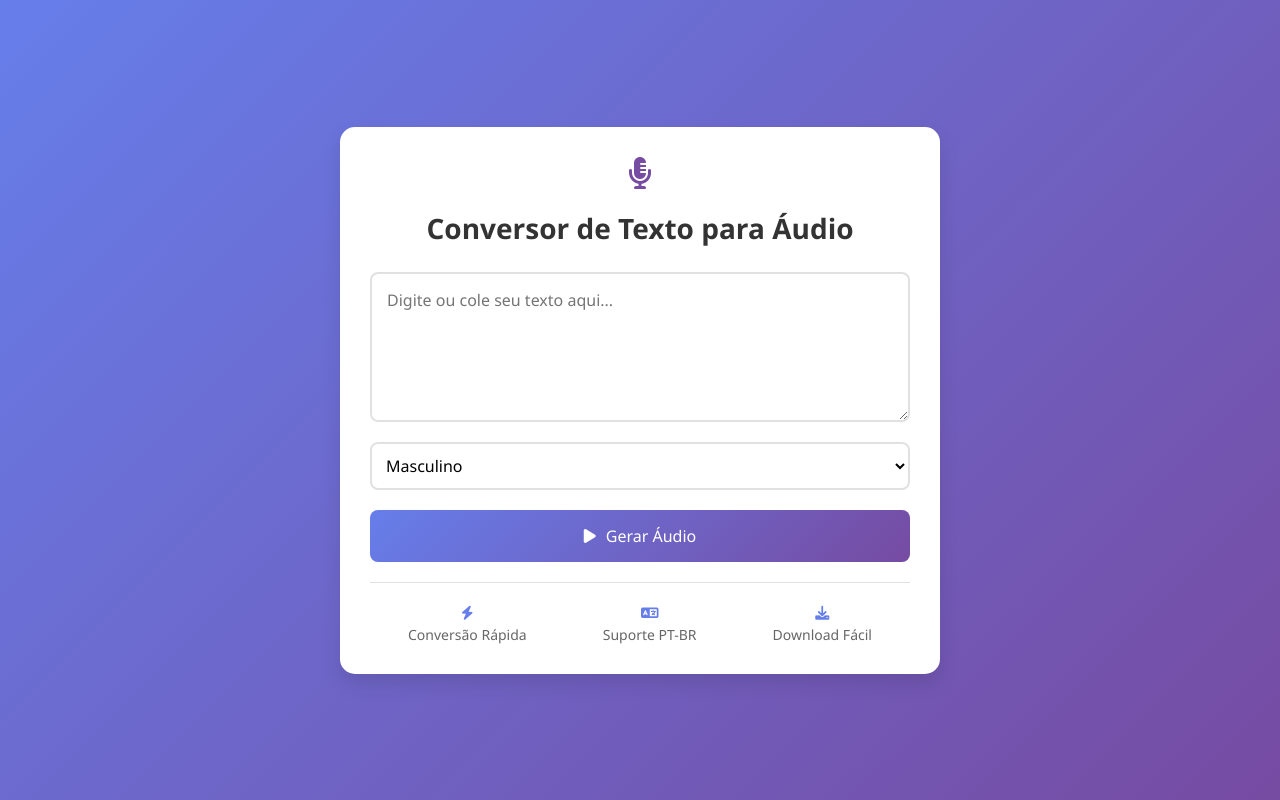
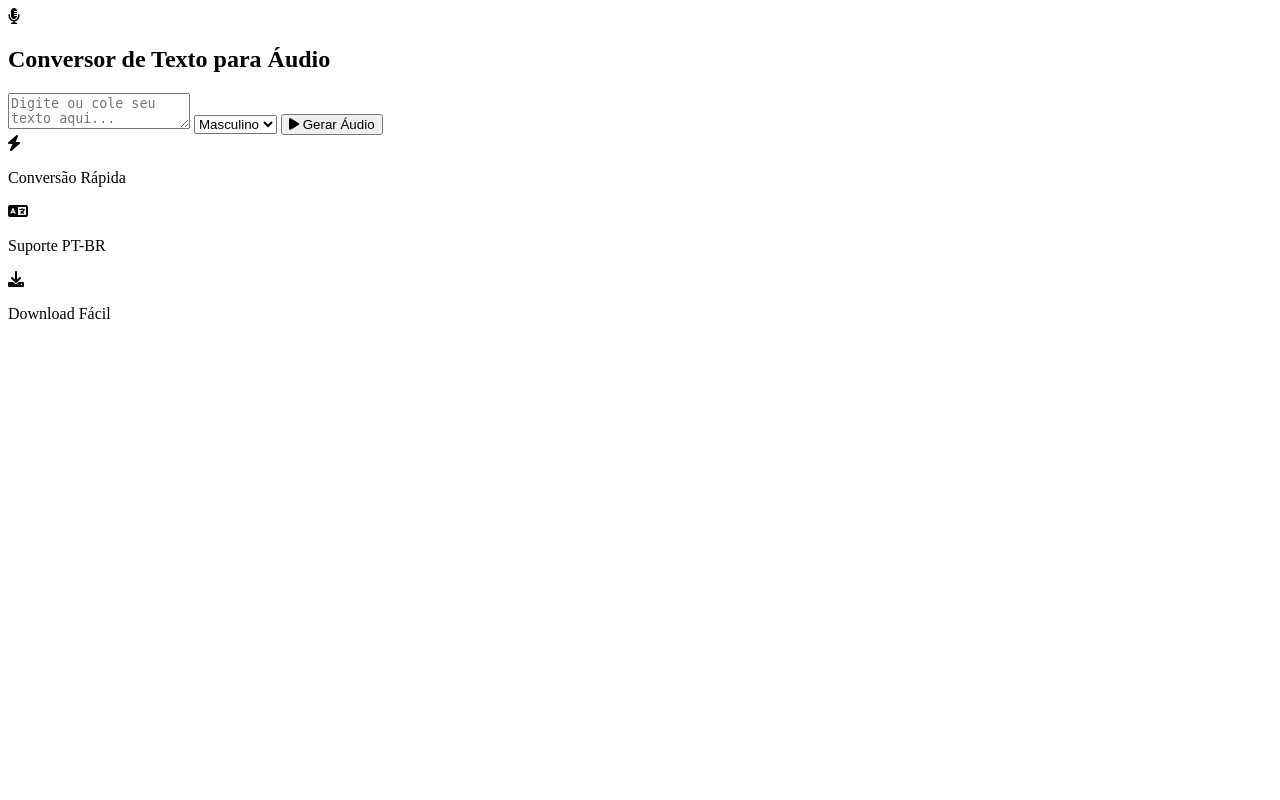
Before and after one commit to Foxactive1/converso_audio, a Flask app: template templates/index.html in a window 1280 px wide. Run offline with Flask 3, Linux system fonts and the light colour scheme; the template is opened without the code that fills it, so the values that code supplies are empty.

Commit message:
Update index.html

```diff
--- a/templates/index.html
+++ b/templates/index.html
@@ -5,116 +5,7 @@
     <meta name="viewport" content="width=device-width, initial-scale=1.0">
     <title>Conversor de Texto para Áudio</title>
     <link rel="stylesheet" href="https://cdnjs.cloudflare.com/ajax/libs/font-awesome/6.0.0/css/all.min.css">
-    <style>
-        * {
-            margin: 0;
-            padding: 0;
-            box-sizing: border-box;
-            font-family: 'Segoe UI', Tahoma, Geneva, Verdana, sans-serif;
-        }
 
-        body {
-            min-height: 100vh;
-            background: linear-gradient(135deg, #667eea, #764ba2);
-            display: flex;
-            justify-content: center;
-            align-items: center;
-            padding: 20px;
-        }
-
-        .container {
-            background: white;
-            padding: 30px;
-            border-radius: 15px;
-            box-shadow: 0 10px 20px rgba(0,0,0,0.1);
-            width: 100%;
-            max-width: 600px;
-        }
-
-        h2 {
-            color: #333;
-            margin-bottom: 25px;
-            text-align: center;
-            font-size: 28px;
-        }
-
-        .icon {
-            color: #764ba2;
-            font-size: 32px;
-            margin-bottom: 20px;
-            text-align: center;
-            display: block;
-        }
-
-        form {
-            display: flex;
-            flex-direction: column;
-            gap: 20px;
-        }
-
-        textarea {
-            width: 100%;
-            min-height: 150px;
-            padding: 15px;
-            border: 2px solid #e1e1e1;
-            border-radius: 8px;
-            font-size: 16px;
-            resize: vertical;
-            transition: border-color 0.3s ease;
-        }
-
-        textarea:focus {
-            outline: none;
-            border-color: #667eea;
-        }
-
-        select {
-            padding: 10px;
-            border-radius: 8px;
-            font-size: 16px;
-            border: 2px solid #e1e1e1;
-            background-color: white;
-        }
-
-        button {
-            background: linear-gradient(135deg, #667eea, #764ba2);
-            color: white;
-            border: none;
-            padding: 15px 30px;
-            border-radius: 8px;
-            font-size: 16px;
-            cursor: pointer;
-            transition: transform 0.2s ease, box-shadow 0.2s ease;
-            display: flex;
-            align-items: center;
-            justify-content: center;
-            gap: 10px;
-        }
-
-        button:hover {
-            transform: translateY(-2px);
-            box-shadow: 0 5px 15px rgba(0,0,0,0.2);
-        }
-
-        .features {
-            display: flex;
-            justify-content: space-around;
-            margin-top: 20px;
-            padding-top: 20px;
-            border-top: 1px solid #e1e1e1;
-        }
-
-        .feature {
-            text-align: center;
-            color: #666;
-            font-size: 14px;
-        }
-
-        .feature i {
-            color: #667eea;
-            margin-bottom: 5px;
-        }
-    </style>
 </head>
 <body>
     <div class="container">
```
